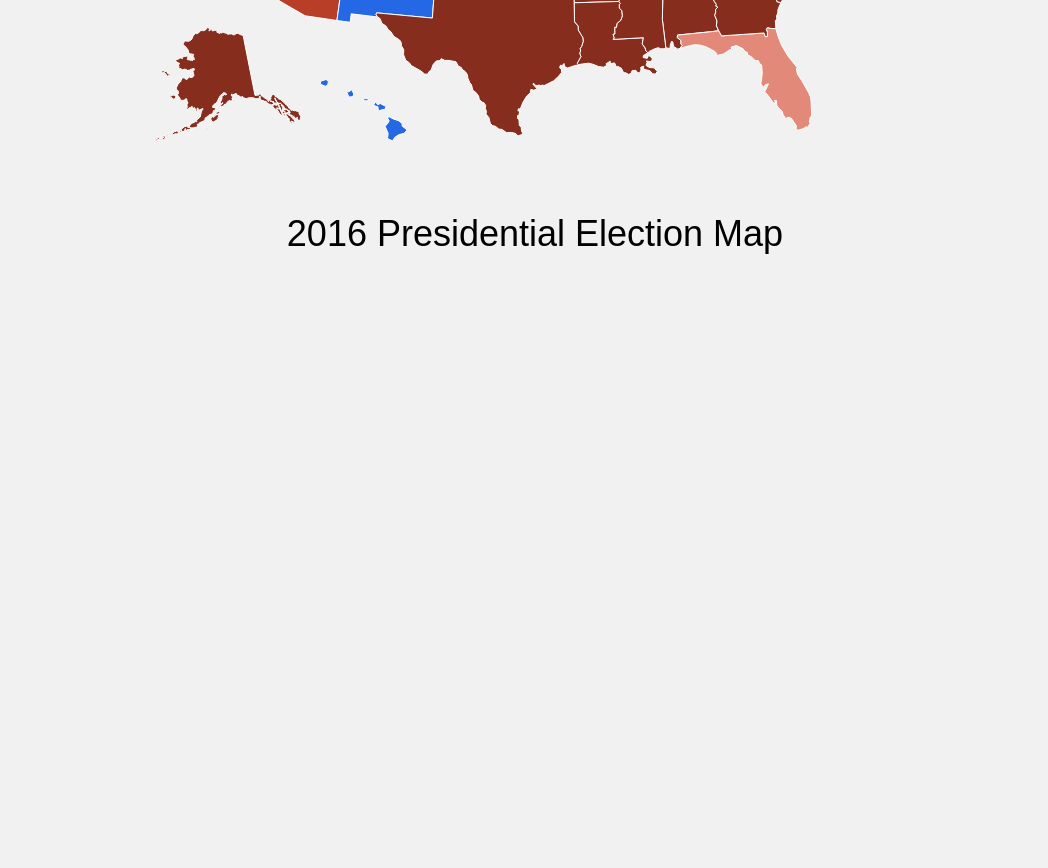
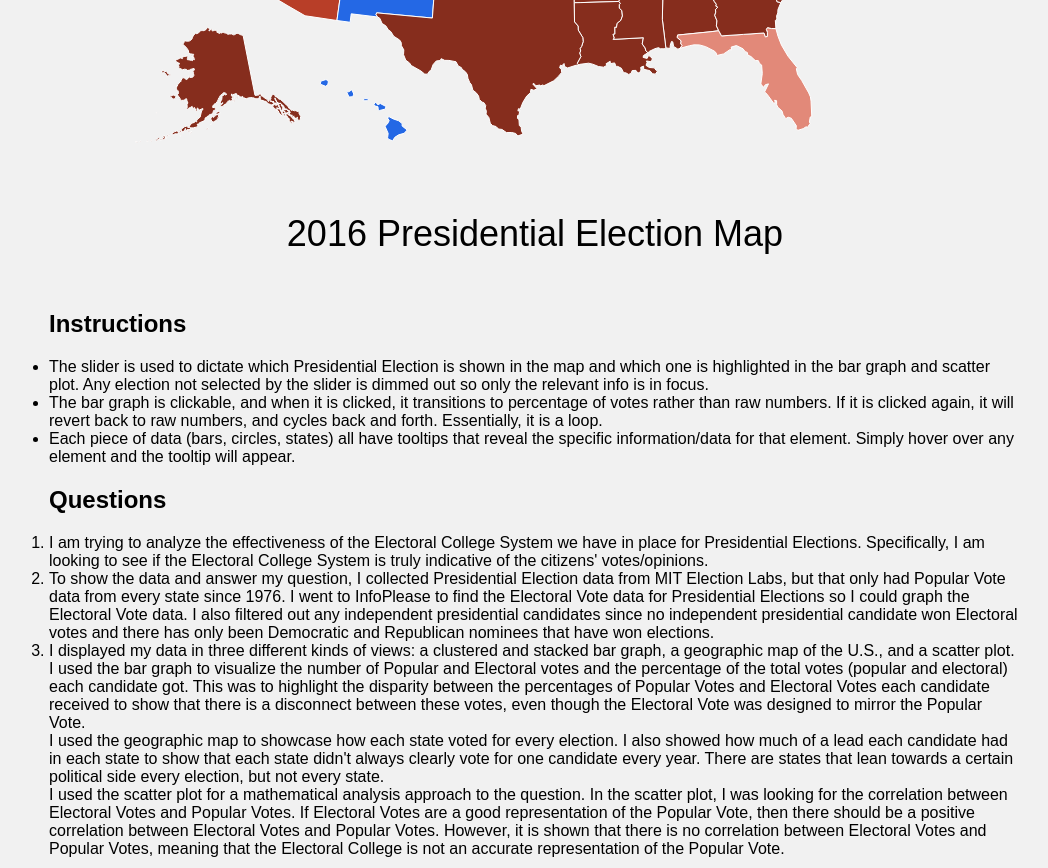
Before and after one commit to mskNeo/usElectionData, a website: page index.html in a window 1280 px wide. Shown: the part 1666-2534 px from the top of the page, without its empty margins (105-1153 px from the left). Before the commit the page ends 1966 px from the top, so only its background shows below. Drawn offline with nearby package versions, Linux system fonts and the light colour scheme.

Commit message:
added answers to questions and instructions on how to use visualizatoins

```diff
--- a/index.html
+++ b/index.html
@@ -21,6 +21,53 @@
         <p id="slideYear"></p>
       </div>
     </div>
+
+    <div id="info">
+      <h2>Instructions</h2>
+      <ul>
+        <li>
+          The slider is used to dictate which Presidential Election is shown in the map and which one is highlighted in the bar graph and scatter plot.
+          Any election not selected by the slider is dimmed out so only the relevant info is in focus.
+        </li>
+        <li>
+          The bar graph is clickable, and when it is clicked, it transitions to percentage of votes rather than raw numbers.
+          If it is clicked again, it will revert back to raw numbers, and cycles back and forth. Essentially, it is a loop.
+        </li>
+        <li>
+          Each piece of data (bars, circles, states) all have tooltips that reveal the specific information/data for that element.
+          Simply hover over any element and the tooltip will appear.
+        </li>
+      </ul>
+
+      <h2>Questions</h2>
+      <ol>
+        <li>
+          I am trying to analyze the effectiveness of the Electoral College System we have in place for Presidential Elections.
+          Specifically, I am looking to see if the Electoral College System is truly indicative of the citizens' votes/opinions.
+        </li>
+        <li>
+          To show the data and answer my question, I collected Presidential Election data from MIT Election Labs,
+          but that only had Popular Vote data from every state since 1976.
+          I went to InfoPlease to find the Electoral Vote data for Presidential Elections so I could graph the Electoral Vote data.
+          I also filtered out any independent presidential candidates since no independent presidential candidate won Electoral votes and
+          there has only been Democratic and Republican nominees that have won elections.
+        </li>
+        <li>
+          I displayed my data in three different kinds of views: a clustered and stacked bar graph, a geographic map of the U.S., and a scatter plot.
+          <br>
+          I used the bar graph to visualize the number of Popular and Electoral votes and the percentage of the total votes (popular and electoral) each candidate got.
+          This was to highlight the disparity between the percentages of Popular Votes and Electoral Votes each candidate received to show that there is a disconnect between these votes,
+          even though the Electoral Vote was designed to mirror the Popular Vote.
+          <br>
+          I used the geographic map to showcase how each state voted for every election. I also showed how much of a lead each candidate had in each state to show that each state didn't
+          always clearly vote for one candidate every year. There are states that lean towards a certain political side every election, but not every state.
+          <br>
+          I used the scatter plot for a mathematical analysis approach to the question. In the scatter plot, I was looking for the correlation between Electoral Votes and Popular Votes.
+          If Electoral Votes are a good representation of the Popular Vote, then there should be a positive correlation between Electoral Votes and Popular Votes.
+          However, it is shown that there is no correlation between Electoral Votes and Popular Votes, meaning that the Electoral College is not an accurate representation of the Popular Vote.
+        </li>
+      </ol>
+    </div>
   </div>
 
   <script src="js/barVotes.js"></script>
--- a/style.css
+++ b/style.css
@@ -6,6 +6,7 @@
 
 body {
   background: #f1f1f1;
+  font-family: sans-serif;
 }
 
 #graphs {
@@ -64,7 +65,6 @@ body {
 
 #slideYear {
   margin-top: 10px;
-  font-family: sans-serif;
   font-size: 1.3em;
 }
 
@@ -73,3 +73,11 @@ body {
   height: 50%;
   flex-flow: column nowrap;
 }
+
+#info {
+  width: 80%;
+}
+
+#info > * {
+  padding: 10px;
+}
```
